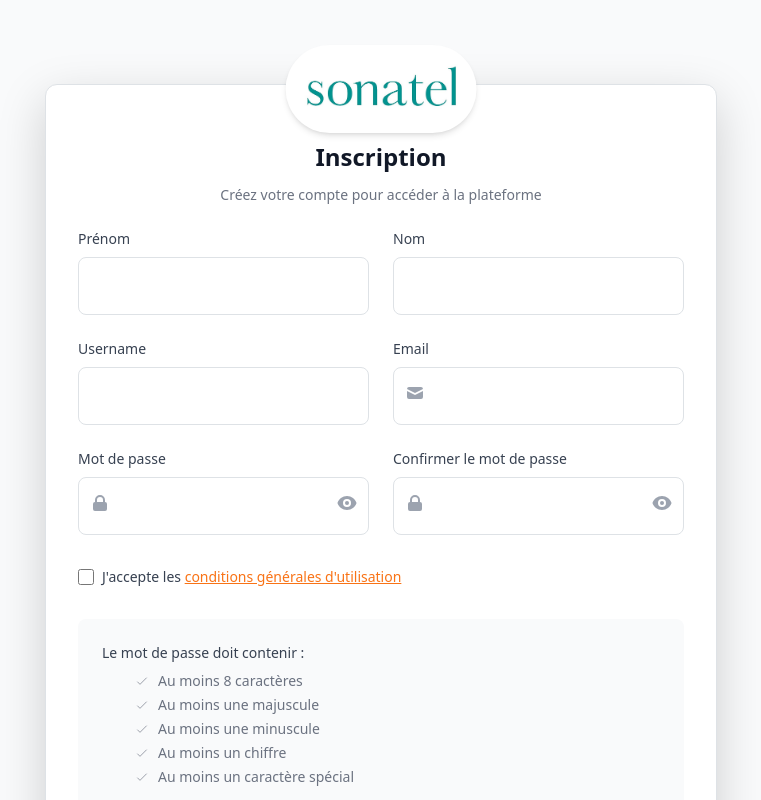
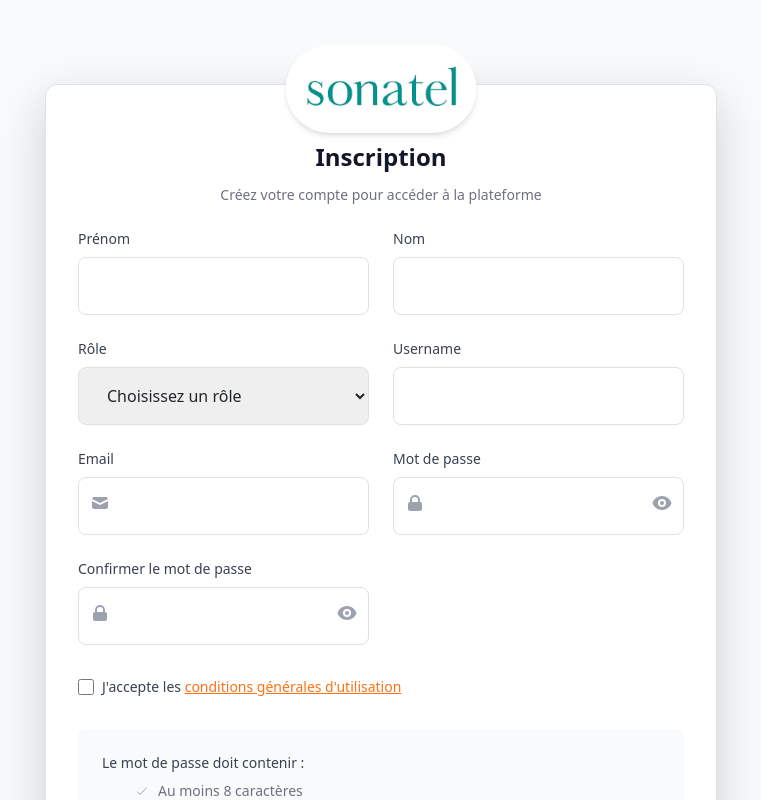
Before and after one commit to kira9292/gstage, an Angular app in the folder gStage-frontend/: page /register in a window 1280 px wide. Shown: the whole page, without its empty margins (259-1020 px from the left). Built offline with nearby package versions, Linux system fonts and the light colour scheme.

Commit message:
Permettre a l'admin de choisir le role de l'utilisateur lors de son enregistrement

```diff
--- a/gStage-frontend/src/app/core/components/auth/register/register.component.html
+++ b/gStage-frontend/src/app/core/components/auth/register/register.component.html
@@ -38,6 +38,7 @@
             </div>
           </div>
 
+
           <!-- Nom -->
           <div class="space-y-2">
             <label class="block text-sm font-medium text-gray-700">Nom</label>
@@ -49,6 +50,25 @@
               <div *ngIf="lastNameError" class="mt-1 text-sm text-red-500">
                 {{ lastNameError }}
               </div>
+            </div>
+          </div>
+
+
+          <!-- Sélection du rôle -->
+          <div class="space-y-2">
+            <label class="block text-sm font-medium text-gray-700">Rôle</label>
+            <select formControlName="role"
+                    class="w-full px-4 py-3 rounded-lg border border-gray-300 focus:ring-2 focus:ring-orange-500 focus:border-transparent transition-all duration-300"
+                    [ngClass]="{'border-red-500 focus:ring-red-500': roleError}">
+              <option value="" disabled selected>Choisissez un rôle</option>
+              <option value="STAGIAIRE">Stagiaire</option>
+              <option value="RH">RH</option>
+              <option value="ASSISTANT_GWTE">Assistant GWTE</option>
+              <option value="DFC">DFC</option>
+              <option value="ADMIN">Admin</option>
+            </select>
+            <div *ngIf="roleError" class="mt-1 text-sm text-red-500">
+              {{ roleError }}
             </div>
           </div>
 
@@ -87,47 +107,6 @@
             </div>
           </div>
 
-          <!-- Téléphone -->
-          <!-- <div class="space-y-2">
-            <label class="block text-sm font-medium text-gray-700">Téléphone</label>
-            <div class="relative">
-              <input type="tel"
-                     formControlName="phone"
-                     placeholder="7X XXX XX XX"
-                     class="w-full pl-10 pr-4 py-3 rounded-lg border border-gray-300 focus:ring-2 focus:ring-orange-500 focus:border-transparent transition-all duration-300"
-                     [ngClass]="{'border-red-500 focus:ring-red-500': phoneError}">
-              <div class="absolute left-0 top-0 mt-3 ml-3 text-gray-400">
-                <svg xmlns="http://www.w3.org/2000/svg" class="h-5 w-5" viewBox="0 0 20 20" fill="currentColor">
-                  <path d="M2 3a1 1 0 011-1h2.153a1 1 0 01.986.836l.74 4.435a1 1 0 01-.54 1.06l-1.548.773a11.037 11.037 0 006.105 6.105l.774-1.548a1 1 0 011.059-.54l4.435.74a1 1 0 01.836.986V17a1 1 0 01-1 1h-2C7.82 18 2 12.18 2 5V3z" />
-                </svg>
-              </div>
-              <div *ngIf="phoneError" class="mt-1 text-sm text-red-500">
-                {{ phoneError }}
-              </div>
-            </div>
-          </div> -->
-
-          <!-- Formation -->
-          <!-- <div class="space-y-2">
-            <label class="block text-sm font-medium text-gray-700">Formation</label>
-            <input type="text"
-                   formControlName="formation"
-                   class="w-full px-4 py-3 rounded-lg border border-gray-300 focus:ring-2 focus:ring-orange-500 focus:border-transparent transition-all duration-300">
-          </div> -->
-
-          <!-- Niveau -->
-          <!-- <div class="space-y-2">
-            <label class="block text-sm font-medium text-gray-700">Niveau d'études</label>
-            <select formControlName="niveau"
-                    class="w-full px-4 py-3 rounded-lg border border-gray-300 focus:ring-2 focus:ring-orange-500 focus:border-transparent transition-all duration-300 bg-white">
-              <option value="">Sélectionner un niveau</option>
-              <option value="bac">BAC</option>
-              <option value="bac+2">BAC+2</option>
-              <option value="bac+3">BAC+3</option>
-              <option value="bac+4">BAC+4</option>
-              <option value="bac+5">BAC+5</option>
-            </select>
-          </div> -->
 
           <!-- Mot de passe -->
           <div class="space-y-2">
--- a/gStage-frontend/src/app/core/components/auth/register/register.component.ts
+++ b/gStage-frontend/src/app/core/components/auth/register/register.component.ts
@@ -37,6 +37,7 @@ export class RegisterComponent implements OnInit {
   showPassword = false;
   showConfirmPassword = false;
   termsError = '';
+
   passwordCriteria: PasswordCriteria = {
     length: false,
     uppercase: false,
@@ -62,6 +63,7 @@ export class RegisterComponent implements OnInit {
         Validators.pattern(/^(?=.*[a-z])(?=.*[A-Z])(?=.*\d)(?=.*[@$!%*?&#])[A-Za-z\d@$!%*?&#]{8,}$/)
       ]],
       confirmPassword: ['', [Validators.required]],
+      role: ['', [Validators.required]],
       acceptTerms: [false, [Validators.requiredTrue]]
     }, {
       validators: matchPasswordValidator('password', 'confirmPassword')
@@ -105,6 +107,14 @@ export class RegisterComponent implements OnInit {
     return '';
   }
 
+  get roleError():string {
+    const control = this.registerForm.get('role');
+      if (control?.errors && control.touched) {
+        if (control.errors['required']) return 'Le role de l\'utilisateur est requis';
+      }
+    return '';
+  }
+
   get usernameError(): string {
     const control = this.registerForm.get('username');
     if (control?.errors && control.touched) {
@@ -120,15 +130,6 @@ export class RegisterComponent implements OnInit {
     if (control?.errors && control.touched) {
       if (control.errors['required']) return 'L\'email est requis';
       if (control.errors['email']) return 'Format d\'email invalide';
-    }
-    return '';
-  }
-
-  get phoneError(): string {
-    const control = this.registerForm.get('phone');
-    if (control?.errors && control.touched) {
-      if (control.errors['required']) return 'Le numéro de téléphone est requis';
-      if (control.errors['pattern']) return 'Format invalide (70|75|76|77|78 + 7 chiffres)';
     }
     return '';
   }
@@ -162,11 +163,22 @@ export class RegisterComponent implements OnInit {
 
   async onSubmit(): Promise<void> {
     if (this.registerForm.valid) {
+      this.isSubmitting = true;
+
       try {
-        this.isSubmitting = true;
-        const formData = this.registerForm.value;
-        delete formData.confirmPassword;
-        delete formData.acceptTerms;
+        // Structurer les données comme attendu par l'API
+        const formData = {
+          appUser: {
+            username: this.registerForm.value.username,
+            email: this.registerForm.value.email,
+            password: this.registerForm.value.password,
+            name: this.registerForm.value.name,
+            firstName: this.registerForm.value.firstName
+          },
+          role: {
+            name: this.registerForm.value.role
+          }
+        };
 
         await this.authService.register(formData).toPromise();
         this.router.navigate(['/login'], {
@@ -174,12 +186,10 @@ export class RegisterComponent implements OnInit {
         });
       } catch (error: any) {
         console.error('Erreur lors de l\'inscription:', error);
-        // Gérer les erreurs spécifiques ici
       } finally {
         this.isSubmitting = false;
       }
     } else {
-
         if (!this.registerForm.get('acceptTerms')?.value) {
           this.termsError = 'Vous devez accepter les conditions générales d\'utilisation';
         }
--- a/gStage-frontend/src/app/core/services/auth.service.ts
+++ b/gStage-frontend/src/app/core/services/auth.service.ts
@@ -6,11 +6,16 @@ import { Router } from '@angular/router';
 import { jwtDecode } from 'jwt-decode';
 
 export interface RegisterData {
-  firstName: string;
-  name: string;
-  email: string;
-  password: string;
-  username: string;
+  appUser: {
+    username: string;
+    email: string;
+    password: string;
+    name: string;
+    firstName: string;
+  },
+  role: {
+    name: string; // Utiliser le rôle sélectionné dans le formulaire
+  }
 }
 
 export interface LoginData {
--- a/gStage-frontend/src/app/roles/candidat/demandeur/components/demande-stage/demande-stage.component.html
+++ b/gStage-frontend/src/app/roles/candidat/demandeur/components/demande-stage/demande-stage.component.html
@@ -319,6 +319,8 @@
     </form>
   </div>
 
+
+
 <!-- Step3 : Vérification de l'email -->
 <div *ngIf="currentStep === 3" class="bg-white rounded-lg shadow-md p-8 w-full mx-auto max-w-lg">
   <h2 class="text-3xl font-semibold text-gray-800 mb-6 text-center">
@@ -339,7 +341,6 @@
       </label>
       <input id="verificationCode" formControlName="verificationCode"
              placeholder="Entrez le code de vérification"
-             type="text"
              class="w-full p-4 border border-gray-300 rounded-lg focus:ring-2 focus:ring-orange-500 focus:border-orange-500 transition-all text-lg">
       <div *ngIf="verificationError" class="text-red-500 text-sm mt-1 flex items-center">
         <i class="fas fa-exclamation-circle mr-1"></i>
@@ -364,3 +365,17 @@
     </p>
   </div>
 </div>
+<app-success-modal *ngIf="showModal" (close)="closeModal()"></app-success-modal>
+
+<!-- Step3 : Vérification de l'email -->
+<!-- Étape 3 : Saisie du code de vérification -->
+<!-- <div *ngIf="currentStep === 3">
+  <h3>Vérification de votre e-mail</h3>
+  <p>Un email de confirmation a été envoyé à l'adresse {{ applicationForm.get('email')?.value }}. Veuillez le saisir ci-dessous.</p>
+
+  <form [formGroup]="verificationForm" (ngSubmit)="verifyCode()">
+    <input formControlName="verificationCode" placeholder="Entrez le code de vérification" />
+    <div *ngIf="verificationError" class="error">{{ verificationError }}</div>
+    <button type="submit">Vérifier le code</button>
+  </form>
+</div> -->
```
